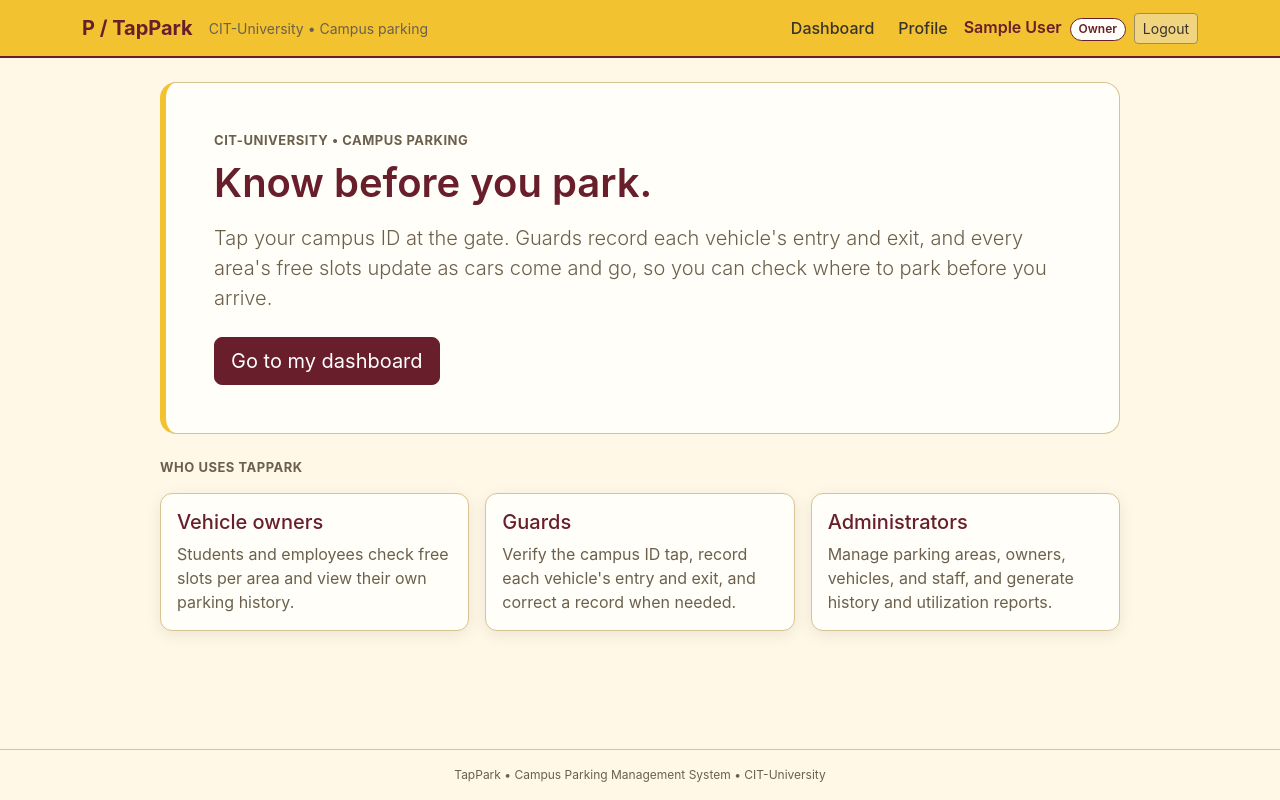
After one commit to zoreladreanjava/TapPark-Java-Zorel-G5, a Django app: page / in a window 1280 px wide. The commit adds this page. Run offline with Django 5.2, Linux system fonts and the light colour scheme; the visitor is signed in with stand-in values (Sample User, id 1).

Commit message:
Add base layout, landing page, and 403 page in TapPark theme

```diff
--- /dev/null
+++ b/accounts/urls.py
@@ -0,0 +1,7 @@
+from django.urls import path
+
+from . import views
+
+urlpatterns = [
+    path("", views.home, name="home"),
+]
--- a/accounts/views.py
+++ b/accounts/views.py
@@ -1,3 +1,6 @@
 from django.shortcuts import render
 
-# Create your views here.
+
+def home(request):
+    """Public landing page."""
+    return render(request, "home.html")
--- a/config/settings.py
+++ b/config/settings.py
@@ -9,6 +9,7 @@ import os
 from pathlib import Path
 
 import dj_database_url
+from django.contrib.messages import constants as message_constants
 from django.core.exceptions import ImproperlyConfigured
 from dotenv import load_dotenv
 
@@ -120,3 +121,6 @@ MEDIA_ROOT = BASE_DIR / "media"
 
 
 DEFAULT_AUTO_FIELD = "django.db.models.BigAutoField"
+
+# Make messages.error(...) use Bootstrap's red "alert-danger" style.
+MESSAGE_TAGS = {message_constants.ERROR: "danger"}
--- a/config/urls.py
+++ b/config/urls.py
@@ -1,22 +1,7 @@
-"""
-URL configuration for config project.
-
-The `urlpatterns` list routes URLs to views. For more information please see:
-    https://docs.djangoproject.com/en/5.2/topics/http/urls/
-Examples:
-Function views
-    1. Add an import:  from my_app import views
-    2. Add a URL to urlpatterns:  path('', views.home, name='home')
-Class-based views
-    1. Add an import:  from other_app.views import Home
-    2. Add a URL to urlpatterns:  path('', Home.as_view(), name='home')
-Including another URLconf
-    1. Import the include() function: from django.urls import include, path
-    2. Add a URL to urlpatterns:  path('blog/', include('blog.urls'))
-"""
 from django.contrib import admin
-from django.urls import path
+from django.urls import include, path
 
 urlpatterns = [
-    path('admin/', admin.site.urls),
+    path("admin/", admin.site.urls),
+    path("", include("accounts.urls")),
 ]
--- a/static/css/style.css
+++ b/static/css/style.css
@@ -1 +1,135 @@
-/* TapPark custom styles (on top of Bootstrap 5) */
+/*
+  TapPark custom styles, loaded after Bootstrap 5.
+  Colours come from the team's prototype (css/styles.css in the prototype repo):
+  cream canvas, warm white cards, maroon ink, gold header, pale gold accents.
+*/
+
+:root {
+  --tp-canvas: #fff8e7;
+  --tp-surface: #fffef8;
+  --tp-gold: #f2c230;
+  --tp-pale-gold: #f8e9b6;
+  --tp-neutral-fill: #f0d480;
+  --tp-ink: #681f2b;
+  --tp-secondary: #6c604d;
+  --tp-border: #d8c393;
+  --tp-shadow: 0 4px 16px rgb(0 0 0 / 8%);
+
+  /* Point Bootstrap's own variables at the TapPark colours. */
+  --bs-body-bg: var(--tp-canvas);
+  --bs-body-color: var(--tp-ink);
+  --bs-body-font-family: Inter, Arial, Helvetica, sans-serif;
+  --bs-border-color: var(--tp-border);
+  --bs-link-color: var(--tp-ink);
+  --bs-link-color-rgb: 104, 31, 43;
+  --bs-link-hover-color: #4d1620;
+  --bs-link-hover-color-rgb: 77, 22, 32;
+  --bs-secondary-color: var(--tp-secondary);
+}
+
+/* Header: gold bar with a maroon rule, like the prototype's topbar */
+.tp-header {
+  background-color: var(--tp-gold);
+  border-bottom: 2px solid var(--tp-ink);
+}
+
+.tp-header .navbar-brand {
+  color: var(--tp-ink);
+  font-size: 20px;
+  font-weight: 700;
+}
+
+.tp-header .campus {
+  color: var(--tp-secondary);
+  font-size: 14px;
+}
+
+.tp-header .nav-link {
+  color: #38342c;
+  font-weight: 500;
+}
+
+.tp-header .nav-link:hover,
+.tp-header .nav-link:focus {
+  color: var(--tp-ink);
+}
+
+/* Role shown next to the user's name, styled like the prototype's chip */
+.role-badge {
+  background-color: var(--tp-surface);
+  border: 1px solid var(--tp-ink);
+  color: var(--tp-ink);
+  font-weight: 600;
+  border-radius: 999px;
+}
+
+/* Cards: warm white with a gold border and soft shadow */
+.card {
+  --bs-card-bg: var(--tp-surface);
+  --bs-card-border-color: var(--tp-border);
+  --bs-card-border-radius: 12px;
+  box-shadow: var(--tp-shadow);
+}
+
+/* Main button (maroon) and neutral button (gold), as in the prototype */
+.btn-tappark {
+  --bs-btn-bg: var(--tp-ink);
+  --bs-btn-border-color: var(--tp-ink);
+  --bs-btn-color: #fff;
+  --bs-btn-hover-bg: #4d1620;
+  --bs-btn-hover-border-color: #4d1620;
+  --bs-btn-hover-color: #fff;
+  --bs-btn-active-bg: #4d1620;
+  --bs-btn-active-border-color: #4d1620;
+  --bs-btn-active-color: #fff;
+}
+
+.btn-tappark-neutral {
+  --bs-btn-bg: var(--tp-neutral-fill);
+  --bs-btn-border-color: #9c8d63;
+  --bs-btn-color: #38342c;
+  --bs-btn-hover-bg: #e8c967;
+  --bs-btn-hover-border-color: #9c8d63;
+  --bs-btn-hover-color: #38342c;
+  --bs-btn-active-bg: #e8c967;
+  --bs-btn-active-border-color: #9c8d63;
+  --bs-btn-active-color: #38342c;
+}
+
+.text-tappark {
+  color: var(--tp-ink);
+}
+
+/* Landing page */
+.hero {
+  background-color: var(--tp-surface);
+  border: 1px solid var(--tp-border);
+  border-left: 6px solid var(--tp-gold);
+}
+
+.section-label {
+  color: var(--tp-secondary);
+  font-size: 13px;
+  font-weight: 700;
+  letter-spacing: 0.04em;
+  text-transform: uppercase;
+}
+
+/* "Vehicle owner?" link card from the prototype's sign-in page */
+.owner-link {
+  display: flex;
+  justify-content: space-between;
+  align-items: center;
+  padding: 16px 20px;
+  text-decoration: none;
+}
+
+.owner-link:hover {
+  background-color: var(--tp-pale-gold);
+}
+
+.tp-footer {
+  color: var(--tp-secondary);
+  font-size: 12px;
+  border-top: 1px solid var(--tp-border);
+}
--- /dev/null
+++ b/templates/base.html
@@ -0,0 +1,81 @@
+{% load static %}
+<!doctype html>
+<html lang="en">
+<head>
+  <meta charset="utf-8">
+  <meta name="viewport" content="width=device-width, initial-scale=1">
+  <title>{% block title %}TapPark{% endblock %} | TapPark</title>
+  <link href="https://cdn.jsdelivr.net/npm/bootstrap@5.3.3/dist/css/bootstrap.min.css" rel="stylesheet"
+        integrity="sha384-QWTKZyjpPEjISv5WaRU9OFeRpok6YctnYmDr5pNlyT2bRjXh0JMhjY6hW+ALEwIH" crossorigin="anonymous">
+  <link href="{% static 'css/style.css' %}" rel="stylesheet">
+</head>
+<body class="d-flex flex-column min-vh-100">
+
+  {% comment %}
+    "{% url 'name' as var %}" gives an empty value instead of an error when a page
+    does not exist yet, so the navbar works while the account pages are being built.
+  {% endcomment %}
+  {% url 'home' as home_url %}
+  {% url 'login' as login_url %}
+  {% url 'register' as register_url %}
+  {% url 'dashboard' as dashboard_url %}
+  {% url 'profile' as profile_url %}
+  {% url 'logout' as logout_url %}
+
+  <nav class="navbar navbar-expand-lg tp-header">
+    <div class="container">
+      <a class="navbar-brand" href="{{ home_url }}">P / TapPark</a>
+      <span class="campus d-none d-md-inline me-auto">CIT-University &bull; Campus parking</span>
+      <button class="navbar-toggler" type="button" data-bs-toggle="collapse" data-bs-target="#mainNav"
+              aria-controls="mainNav" aria-expanded="false" aria-label="Toggle navigation">
+        <span class="navbar-toggler-icon"></span>
+      </button>
+
+      <div class="collapse navbar-collapse flex-grow-0" id="mainNav">
+        <ul class="navbar-nav align-items-lg-center gap-lg-2">
+          {% if user.is_authenticated %}
+            <li class="nav-item"><a class="nav-link" href="{{ dashboard_url }}">Dashboard</a></li>
+            <li class="nav-item"><a class="nav-link" href="{{ profile_url }}">Profile</a></li>
+            <li class="nav-item">
+              <span class="navbar-text fw-semibold text-tappark">
+                {{ user.get_full_name|default:user.username }}
+                <span class="badge role-badge ms-1">{{ user.get_role_display }}</span>
+              </span>
+            </li>
+            <li class="nav-item">
+              {# Django 5 only allows logging out with POST, so this is a small form. #}
+              <form method="post" action="{{ logout_url }}" class="d-inline">
+                {% csrf_token %}
+                <button type="submit" class="btn btn-tappark-neutral btn-sm">Logout</button>
+              </form>
+            </li>
+          {% else %}
+            <li class="nav-item"><a class="nav-link" href="{{ home_url }}">Home</a></li>
+            <li class="nav-item"><a class="nav-link" href="{{ login_url }}">Login</a></li>
+            <li class="nav-item"><a class="btn btn-tappark btn-sm" href="{{ register_url }}">Register</a></li>
+          {% endif %}
+        </ul>
+      </div>
+    </div>
+  </nav>
+
+  <main class="container my-4 flex-grow-1">
+    {% for message in messages %}
+      <div class="alert alert-{{ message.tags }} alert-dismissible fade show" role="alert">
+        {{ message }}
+        <button type="button" class="btn-close" data-bs-dismiss="alert" aria-label="Close"></button>
+      </div>
+    {% endfor %}
+
+    {% block content %}{% endblock %}
+  </main>
+
+  <footer class="tp-footer py-3 text-center">
+    TapPark &bull; Campus Parking Management System &bull; CIT-University
+  </footer>
+
+  <script src="https://cdn.jsdelivr.net/npm/bootstrap@5.3.3/dist/js/bootstrap.bundle.min.js"
+          integrity="sha384-YvpcrYf0tY3lHB60NNkmXc5s9fDVZLESaAA55NDzOxhy9GkcIdslK1eN7N6jIeHz"
+          crossorigin="anonymous"></script>
+</body>
+</html>
--- /dev/null
+++ b/templates/home.html
@@ -0,0 +1,61 @@
+{% extends "base.html" %}
+
+{% block title %}Home{% endblock %}
+
+{% block content %}
+{% url 'login' as login_url %}
+{% url 'register' as register_url %}
+{% url 'dashboard' as dashboard_url %}
+
+<div class="mx-auto" style="max-width: 960px;">
+  <section class="hero rounded-4 p-4 p-md-5 mb-4">
+    <p class="section-label mb-2">CIT-University &bull; Campus parking</p>
+    <h1 class="display-6 fw-semibold mb-3">Know before you park.</h1>
+    <p class="lead text-body-secondary mb-4">
+      Tap your campus ID at the gate. Guards record each vehicle's entry and exit, and every area's
+      free slots update as cars come and go, so you can check where to park before you arrive.
+    </p>
+    {% if user.is_authenticated %}
+      <a href="{{ dashboard_url }}" class="btn btn-tappark btn-lg">Go to my dashboard</a>
+    {% else %}
+      <a href="{{ register_url }}" class="btn btn-tappark btn-lg me-2 mb-2 mb-sm-0">Register as vehicle owner</a>
+      <a href="{{ login_url }}" class="btn btn-tappark-neutral btn-lg mb-2 mb-sm-0">Log in</a>
+    {% endif %}
+  </section>
+
+  {% if not user.is_authenticated %}
+    <a class="card owner-link mb-4" href="{{ login_url }}">
+      <strong>Vehicle owner?</strong>
+      <span>Log in to check parking availability &rsaquo;</span>
+    </a>
+  {% endif %}
+
+  <p class="section-label">Who uses TapPark</p>
+  <div class="row g-3">
+    <div class="col-md-4">
+      <div class="card h-100">
+        <div class="card-body">
+          <h2 class="h5 card-title">Vehicle owners</h2>
+          <p class="card-text text-body-secondary">Students and employees check free slots per area and view their own parking history.</p>
+        </div>
+      </div>
+    </div>
+    <div class="col-md-4">
+      <div class="card h-100">
+        <div class="card-body">
+          <h2 class="h5 card-title">Guards</h2>
+          <p class="card-text text-body-secondary">Verify the campus ID tap, record each vehicle's entry and exit, and correct a record when needed.</p>
+        </div>
+      </div>
+    </div>
+    <div class="col-md-4">
+      <div class="card h-100">
+        <div class="card-body">
+          <h2 class="h5 card-title">Administrators</h2>
+          <p class="card-text text-body-secondary">Manage parking areas, owners, vehicles, and staff, and generate history and utilization reports.</p>
+        </div>
+      </div>
+    </div>
+  </div>
+</div>
+{% endblock %}
```
Also changed, not shown: templates/403.html (added, +19 -0 lines).
